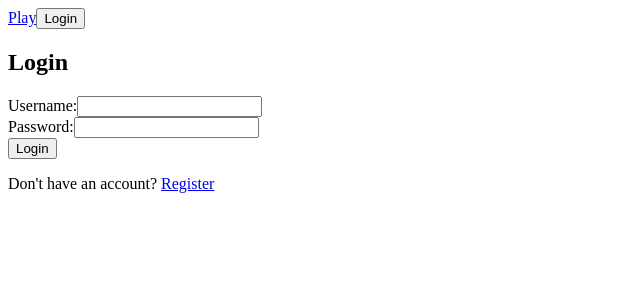
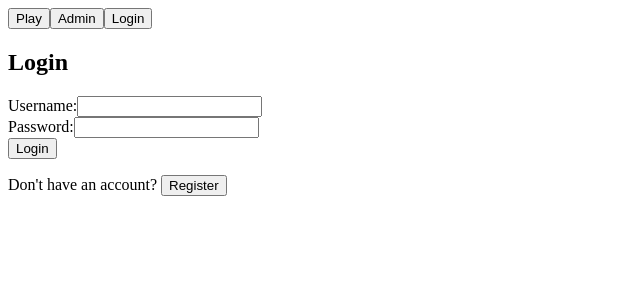
Before and after one commit to ZabWP/project3-gameoflife, a React (Create React App) app: page /project3-gameoflife/login in a window 1280 px wide. Shown: the top 300 px of the page, without its empty margins (0-640 px from the left). Built offline with nearby package versions, Linux system fonts and the light colour scheme.

Commit message:
nav buttons

```diff
--- a/public/404.html
+++ b/public/404.html
@@ -4,7 +4,7 @@
     <meta charset="UTF-8" />
     <meta http-equiv="refresh" content="0;url=index.html" />
     <script>
-      // window.location.href = "https://zabwp.github.io/project3-gameoflife/";
+      window.location.href = "https://zabwp.github.io/project3-gameoflife/";
     </script>
   </head>
   <body></body>
--- a/src/login.jsx
+++ b/src/login.jsx
@@ -1,4 +1,8 @@
+import { useNavigate } from "react-router-dom";
+
 const Login = () => {
+  const navigate = useNavigate();
+
   return (
     <div className="loginComponent">
       <h2>Login</h2>
@@ -14,7 +18,13 @@ const Login = () => {
         <button type="submit">Login</button>
         <p>
           Don't have an account?{" "}
-          <a href="/project3-gameoflife/register">Register</a>
+          <button
+            onClick={() => {
+              navigate("/project3-gameoflife/register");
+            }}
+          >
+            Register
+          </button>
         </p>
       </form>
     </div>
--- a/src/navbar.jsx
+++ b/src/navbar.jsx
@@ -11,7 +11,11 @@ const Navbar = () => {
 
   return (
     <div className="navbar">
-      <a href="/project3-gameoflife/">Play</a>
+      <button onClick={() => navigate("/project3-gameoflife/")}>Play</button>
+
+      <button onClick={() => navigate("project3-gameoflife/admin")}>
+        Admin
+      </button>
       {username ? (
         <button onClick={() => handleLogout()}>Logout</button>
       ) : (
```
